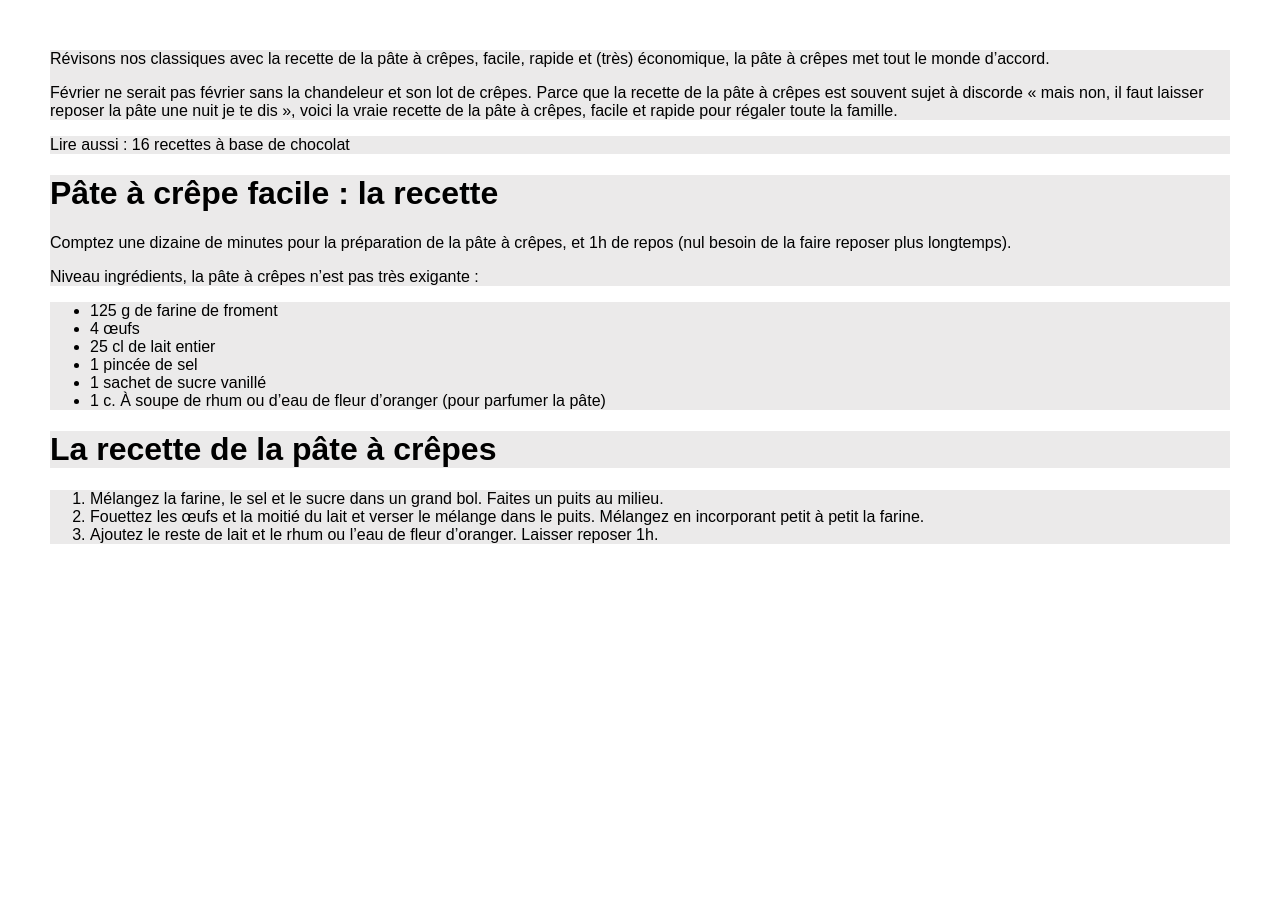
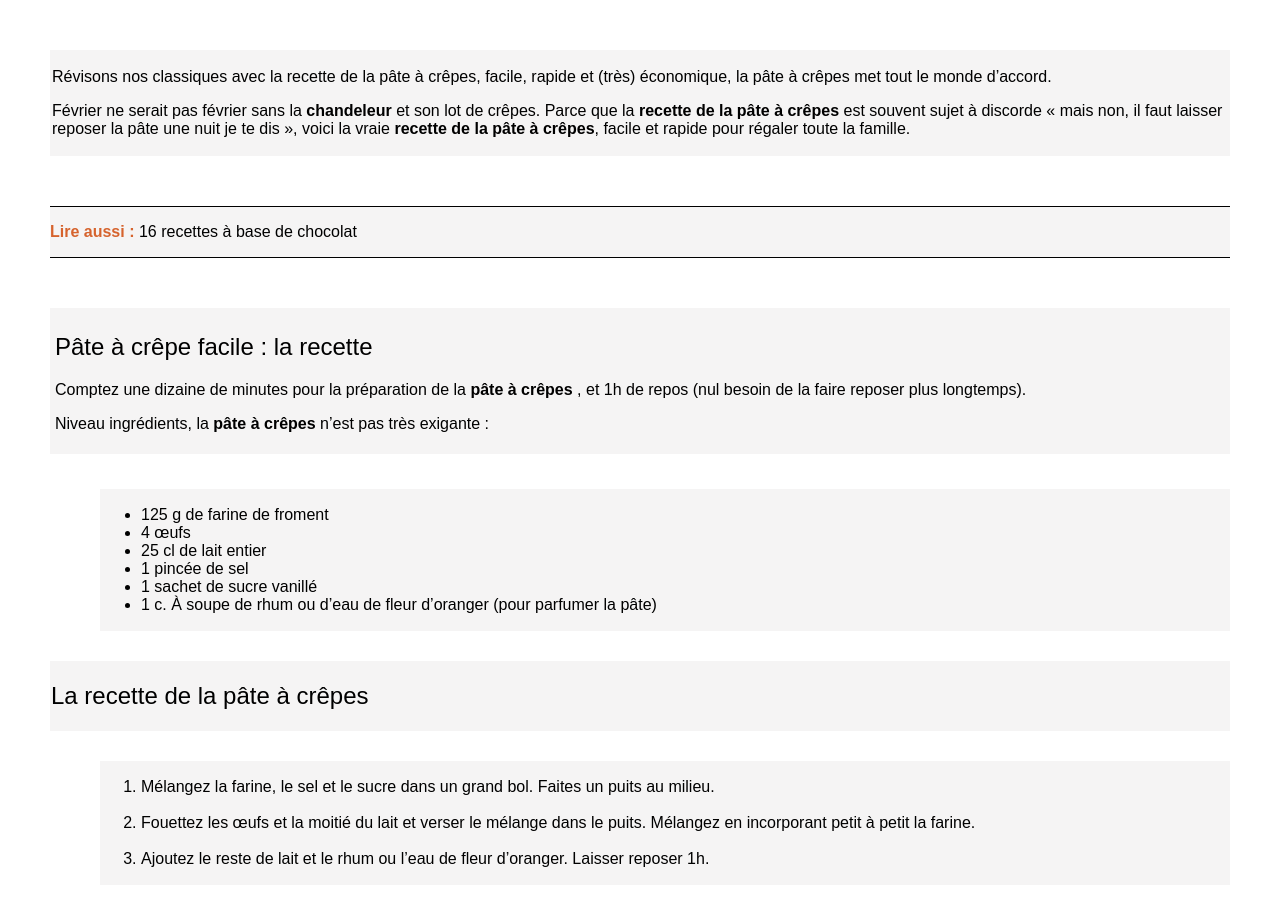
Before and after one commit to Mad2520/bloc1, a plain HTML site: page docs/pages/td2/pate-a-crepes.html in a window 1280 px wide. Before the commit the page ends 800 px from the top, so only its background shows below. Drawn offline with Linux system fonts and the light colour scheme.

Commit message:
page html/css pate a crepe finalisation css et détails

```diff
--- a/docs/assets/css/td2/pate-a-crepes.css
+++ b/docs/assets/css/td2/pate-a-crepes.css
@@ -1,9 +1,60 @@
-div{
-    background-color: rgb(235, 234, 234);
-}
 
 body{
     margin:auto;
     margin:50px;
     font-family: "Arial",serif;
 }
+
+h2{
+    font-weight: normal;
+}
+
+#bold{
+    font-weight: bold;
+}
+
+#lirecouleur{
+    font-weight: bold;
+    color:rgb(214, 99, 45);
+}
+
+#lire{
+    border-top: solid 1px black;
+    border-bottom: solid 1px black;
+    margin-top: 50px;
+    margin-bottom: 50px;
+    background-color: rgb(245, 244, 244);
+
+}
+
+#introduction{
+    padding: 2px;
+    background-color: rgb(245, 244, 244);
+    margin-bottom: 50px;
+
+}
+
+#recette{
+    background-color: rgb(245, 244, 244);
+    padding: 5px;
+    margin-bottom: 35px;
+}
+
+#ingredients{
+    background-color: rgb(245, 244, 244);
+    padding: 1px;
+    margin-left:50px;
+}
+
+#titrerecette{
+    background-color: rgb(245, 244, 244);
+    padding : 1px;
+    margin-top:30px;
+    margin-bottom:30px;
+}
+
+#details{
+    background-color: rgb(245, 244, 244);
+    padding:1px;
+    margin-left: 50px;
+}
--- a/docs/pages/td2/pate-a-crepes.html
+++ b/docs/pages/td2/pate-a-crepes.html
@@ -8,28 +8,28 @@
 
 </head>
 
-<div>
+<div id="introduction">
     <p>Révisons nos classiques avec la recette de la pâte à crêpes, facile, rapide et (très)
         économique, la pâte à crêpes met tout le monde d’accord.</p>
 
-    <p>Février ne serait pas février sans la chandeleur et son lot de crêpes. Parce que la recette
-        de la pâte à crêpes est souvent sujet à discorde « mais non, il faut laisser reposer la
-        pâte une nuit je te dis », voici la vraie recette de la pâte à crêpes, facile et rapide pour
+    <p>Février ne serait pas février sans la <span id="bold">chandeleur</span> et son lot de crêpes. Parce que la  <span id="bold">recette
+        de la pâte à crêpes </span> est souvent sujet à discorde « mais non, il faut laisser reposer la
+        pâte une nuit je te dis », voici la vraie <span id="bold">recette de la pâte à crêpes</span>, facile et rapide pour
         régaler toute la famille.
         </p>
 </div>
 
-<div><p>Lire aussi : 16 recettes à base de chocolat</p>
+<div id="lire"><p><span id="lirecouleur">Lire aussi :</span> 16 recettes à base de chocolat</p>
 </div>
 
-<div><h1>Pâte à crêpe facile : la recette</h1>
+<div id="recette"><h2>Pâte à crêpe facile : la recette</h2>
 
-    <p>Comptez une dizaine de minutes pour la préparation de la pâte à crêpes, et 1h de repos
+    <p>Comptez une dizaine de minutes pour la préparation de la <span id="bold">pâte à crêpes </span>, et 1h de repos
         (nul besoin de la faire reposer plus longtemps).</p>
     <p>Niveau ingrédients, la <span id="bold">pâte à crêpes</span> n’est pas très exigante :</p>
 </div>
 
-<div>
+<div id="ingredients">
 <ul>
     <li>125 g de farine de froment</li>
     <li>4 œufs</li>
@@ -40,17 +40,17 @@
 </ul>
 </div>
 
-<div>
-<h1>La recette de la pâte à crêpes</h1>
+<div id="titrerecette">
+<h2>La recette de la pâte à crêpes</h2>
 </div>
 
-<div>
+<div id="details">
 <ol>
     <li>Mélangez la farine, le sel et le sucre dans un grand bol. Faites un puits au milieu.</li>
-
+    </br>
     <li>Fouettez les œufs et la moitié du lait et verser le mélange dans le puits.
         Mélangez en incorporant petit à petit la farine.</li>
-
+    </br>
     <li> Ajoutez le reste de lait et le rhum ou l’eau de fleur d’oranger.
         Laisser reposer 1h.</li>
 </ol>
```
Also changed, not shown: docs/pages/td2/mentions-legales-3.html (+5 -85 lines), docs/pages/td2/mentionslegalessouspages/confidentialite.html (added, +23 -0 lines), docs/pages/td2/mentionslegalessouspages/cookies.html (added, +58 -0 lines), docs/pages/td2/mentionslegalessouspages/donnee.html (added, +17 -0 lines), docs/pages/td2/mentionslegalessouspages/edition.html (added, +21 -0 lines), docs/pages/td2/mentionslegalessouspages/hebergement.html (added, +20 -0 lines).
